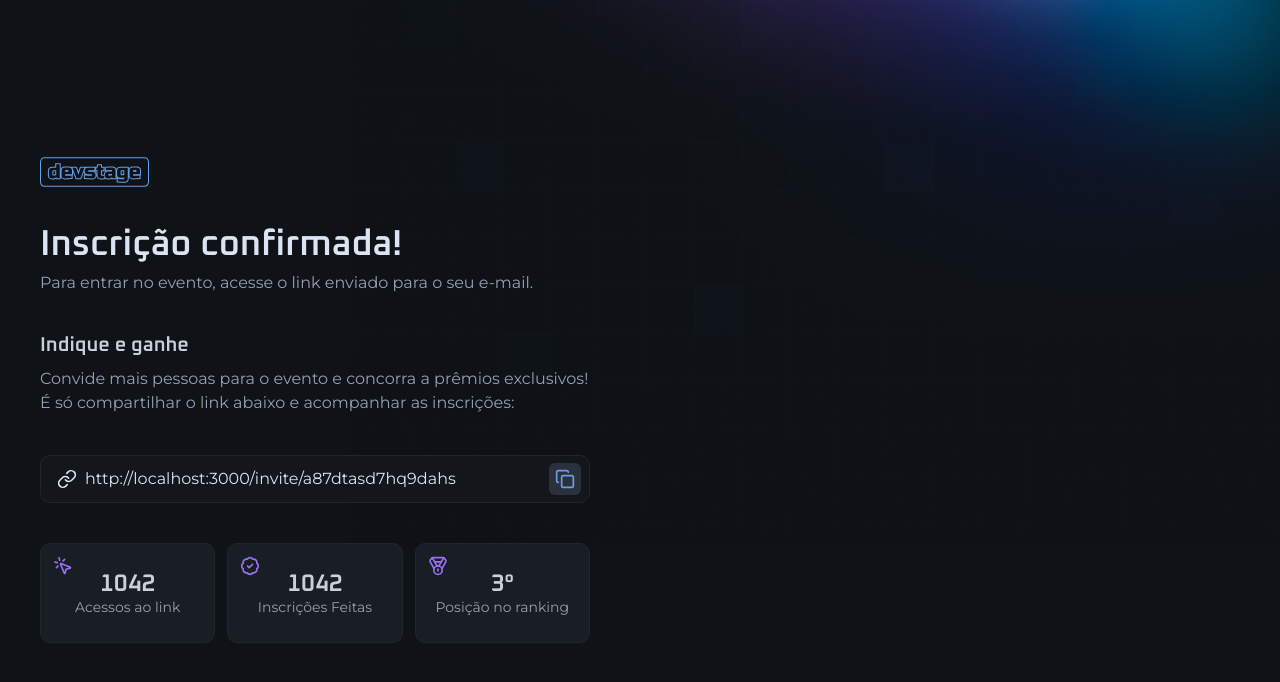
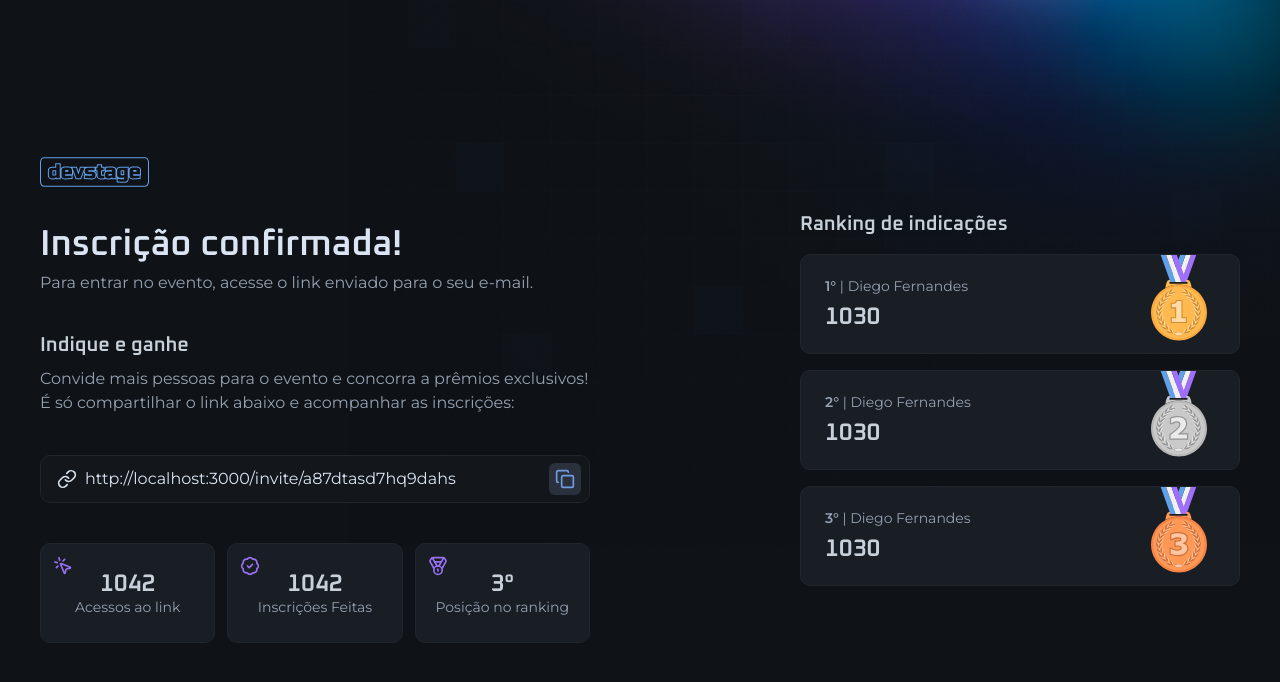
Before and after one commit to AlexMarquesAlves/nlwConnect-web, a Next.js app: page /invite in a window 1280 px wide. Shown: the top 682 px of the page. Built offline with nearby package versions, Linux system fonts and the light colour scheme.

Commit message:
feat: added ranking of invitations with medal images

```diff
--- a/src/app/invite/page.tsx
+++ b/src/app/invite/page.tsx
@@ -2,6 +2,9 @@ import { IconButton, InputField, InputIcon, InputRoot } from '@/components'
 import { BadgeCheck, Copy, Link, Medal, MousePointerClick } from 'lucide-react'
 import Image from 'next/image'
 import logo from '../../assets/logo.svg'
+import cooper from '../../assets/medal-cooper.svg'
+import gold from '../../assets/medal-gold.svg'
+import silver from '../../assets/medal-silver.svg'
 
 export default function InvitePage() {
   return (
@@ -80,6 +83,63 @@ export default function InvitePage() {
           </div>
         </div>
       </div>
+
+      <div className="w-full max-w-[440px] space-y-5">
+        <h2 className="text-gray-200 text-xl font-heading font-semibold leading-none">
+          Ranking de indicações
+        </h2>
+
+        <div className="space-y-4">
+          {/* Gold */}
+          <div className="relative rounded-xl bg-gray-700 border border-gray-600 p-6 flex flex-col justify-center gap-3">
+            <span className="text-sm text-gray-300 leading-none">
+              <span className="font-semibold">1°</span> | Diego Fernandes
+            </span>
+
+            <span className="font-heading text-2xl font-semibold text-gray-200 leading-none">
+              1030
+            </span>
+
+            <Image
+              src={gold}
+              alt="Gold medal"
+              className="absolute top-0 right-8"
+            />
+          </div>
+          {/* Silver */}
+          <div className="relative rounded-xl bg-gray-700 border border-gray-600 p-6 flex flex-col justify-center gap-3">
+            <span className="text-sm text-gray-300 leading-none">
+              <span className="font-semibold">2°</span> | Diego Fernandes
+            </span>
+
+            <span className="font-heading text-2xl font-semibold text-gray-200 leading-none">
+              1030
+            </span>
+
+            <Image
+              src={silver}
+              alt="Gold medal"
+              className="absolute top-0 right-8"
+            />
+          </div>
+          {/* Cooper */}
+          <div className="relative rounded-xl bg-gray-700 border border-gray-600 p-6 flex flex-col justify-center gap-3">
+            <span className="text-sm text-gray-300 leading-none">
+              <span className="font-semibold">3°</span> | Diego Fernandes
+            </span>
+
+            <span className="font-heading text-2xl font-semibold text-gray-200 leading-none">
+              1030
+            </span>
+
+            <Image
+              src={cooper}
+              alt="Gold medal"
+              className="absolute top-0 right-8"
+            />
+          </div>
+        </div>
+      </div>
     </div>
   )
 }
```
